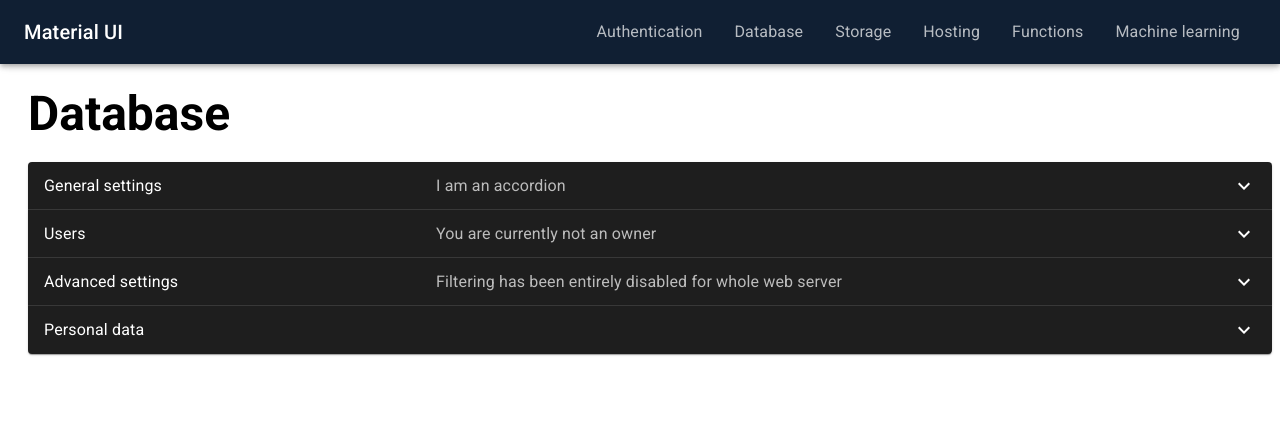
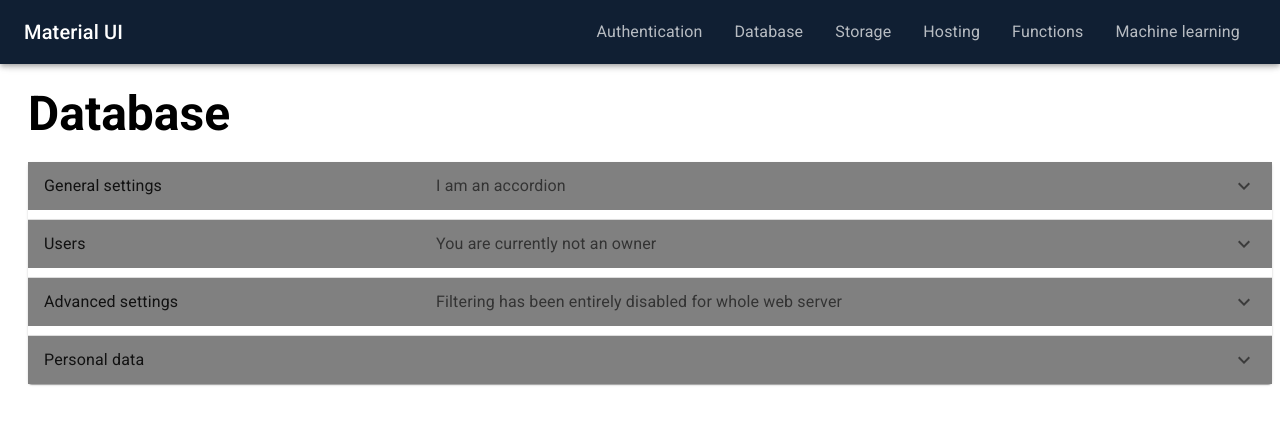
Before and after one commit to AmirHosseinRP/material-ui-practice, a React (Create React App) app: page /database in a window 1280 px wide. Shown: the top 424 px of the page. Built offline with nearby package versions, Linux system fonts and the light colour scheme.

Commit message:
accordion color

```diff
--- a/src/components/AuthenticationModal.js
+++ b/src/components/AuthenticationModal.js
@@ -42,10 +42,10 @@ function AuthenticationModal() {
             >
                 <Box sx={style}>
                     <Typography id="modal-modal-title" variant="h6" component="h2">
-                        DID YOU JUST CLICK THAT??
+                        Modal Header
                     </Typography>
                     <Typography id="modal-modal-description" sx={{ mt: 2 }}>
-                        boos pas :(
+                        this is gonna be the modal body
                     </Typography>
                 </Box>
             </Modal>
--- a/src/components/DatabaseAccordion.js
+++ b/src/components/DatabaseAccordion.js
@@ -4,7 +4,7 @@ import AccordionDetails from '@mui/material/AccordionDetails';
 import AccordionSummary from '@mui/material/AccordionSummary';
 import Typography from '@mui/material/Typography';
 import ExpandMoreIcon from '@mui/icons-material/ExpandMore';
-import {ThemeProvider, createTheme } from '@mui/material/styles';
+
 
 function DatabaseAccordion() {
     const [expanded, setExpanded] = React.useState(false);
@@ -12,17 +12,15 @@ function DatabaseAccordion() {
     const handleChange = (panel) => (event, isExpanded) => {
         setExpanded(isExpanded ? panel : false);
     };
-    const darkTheme = createTheme({
-        palette: {
-            mode: 'dark',
-        },
-    });
 
     return (
         <div>
-            <ThemeProvider theme={darkTheme}>
             <Accordion expanded={expanded === 'panel1'} onChange={handleChange('panel1')}>
                 <AccordionSummary
+                    sx={{
+                        backgroundColor: "gray",
+                        marginBottom : '10px'
+                    }}
                     expandIcon={<ExpandMoreIcon/>}
                     aria-controls="panel1bh-content"
                     id="panel1bh-header"
@@ -41,6 +39,10 @@ function DatabaseAccordion() {
             </Accordion>
             <Accordion expanded={expanded === 'panel2'} onChange={handleChange('panel2')}>
                 <AccordionSummary
+                    sx={{
+                        backgroundColor: "gray",
+                        marginBottom : '10px'
+                    }}
                     expandIcon={<ExpandMoreIcon/>}
                     aria-controls="panel2bh-content"
                     id="panel2bh-header"
@@ -60,6 +62,10 @@ function DatabaseAccordion() {
             </Accordion>
             <Accordion expanded={expanded === 'panel3'} onChange={handleChange('panel3')}>
                 <AccordionSummary
+                    sx={{
+                        backgroundColor: "gray",
+                        marginBottom : '10px'
+                    }}
                     expandIcon={<ExpandMoreIcon/>}
                     aria-controls="panel3bh-content"
                     id="panel3bh-header"
@@ -80,6 +86,9 @@ function DatabaseAccordion() {
             </Accordion>
             <Accordion expanded={expanded === 'panel4'} onChange={handleChange('panel4')}>
                 <AccordionSummary
+                    sx={{
+                        backgroundColor: "gray"
+                    }}
                     expandIcon={<ExpandMoreIcon/>}
                     aria-controls="panel4bh-content"
                     id="panel4bh-header"
@@ -93,7 +102,6 @@ function DatabaseAccordion() {
                     </Typography>
                 </AccordionDetails>
             </Accordion>
-            </ThemeProvider>
         </div>
     );
 }
```
Lines whose indentation alone changed are shown as unchanged.
